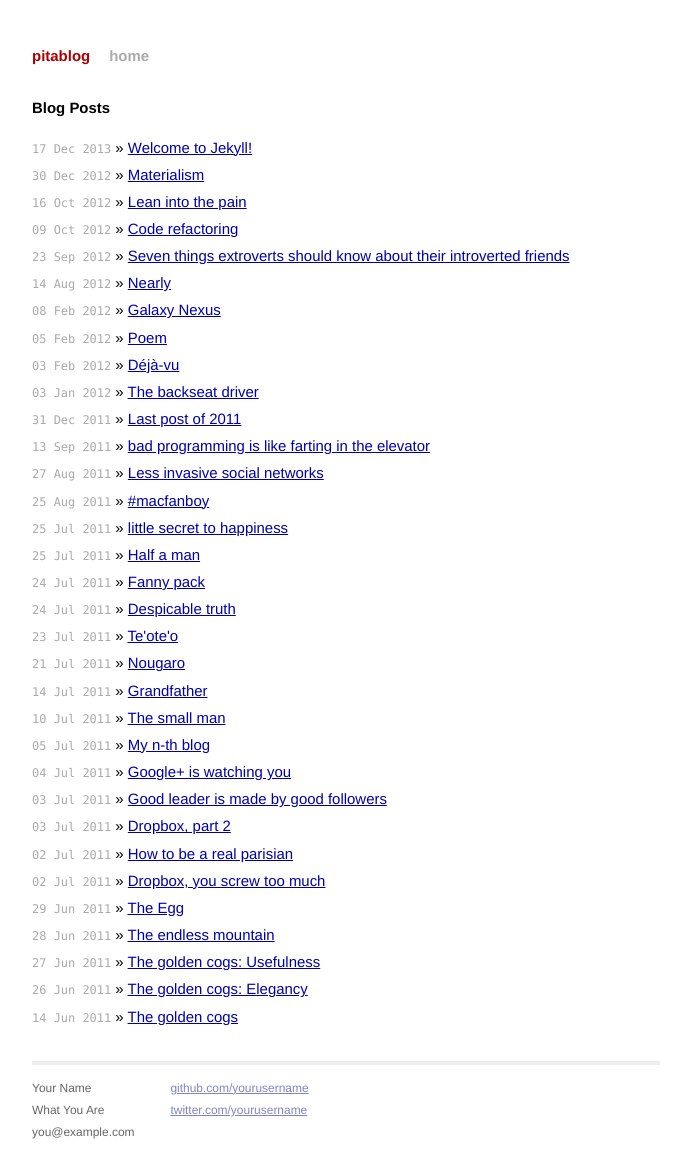
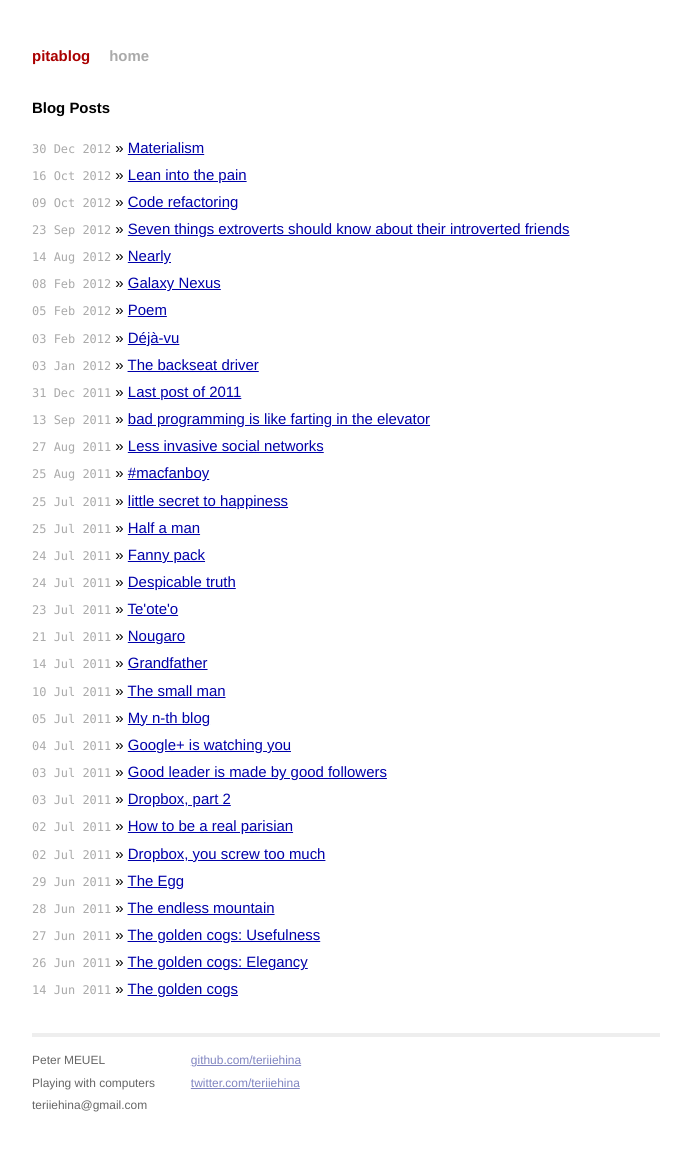
Before and after one commit to teriiehina/teriiehina.github.com, a Jekyll site: the page built from index.html, in a window 1280 px wide. Shown: the whole page, without its empty margins (294-985 px from the left). Built offline with Jekyll 4.4.1, drawn with Linux system fonts in a browser that asks for light colours; Markdown is read by kramdown in place of the engine named in the settings; after the commit the page ends 1129 px from its top, so only the background shows below that.

Commit message:
Update default infos, remove default page

```diff
--- a/_layouts/default.html
+++ b/_layouts/default.html
@@ -26,15 +26,15 @@
           <div class="footer">
             <div class="contact">
               <p>
-                Your Name<br />
-                What You Are<br />
-                you@example.com
+                Peter MEUEL<br />
+                Playing with computers<br />
+                teriiehina@gmail.com
               </p>
             </div>
             <div class="contact">
               <p>
-                <a href="https://github.com/yourusername">github.com/yourusername</a><br />
-                <a href="https://twitter.com/yourusername">twitter.com/yourusername</a><br />
+                <a href="https://github.com/teriiehina">github.com/teriiehina</a><br />
+                <a href="https://twitter.com/teriiehina">twitter.com/teriiehina</a><br />
               </p>
             </div>
           </div>
```
Also changed, not shown: _posts/2013-12-17-welcome-to-jekyll.markdown (deleted, +0 -24 lines).
